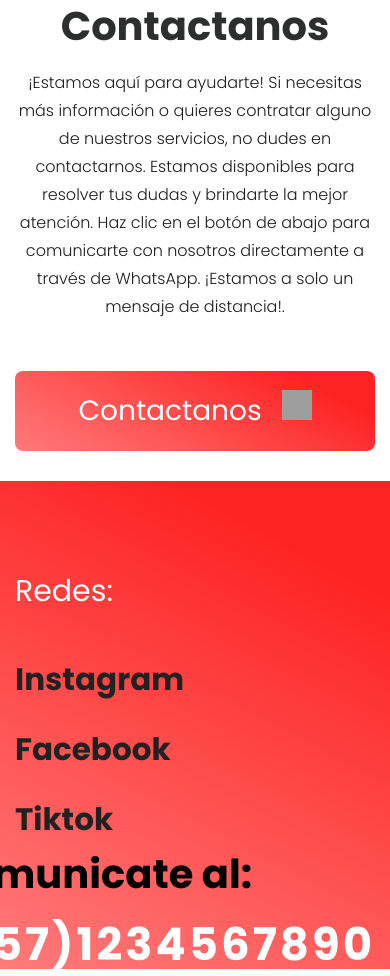
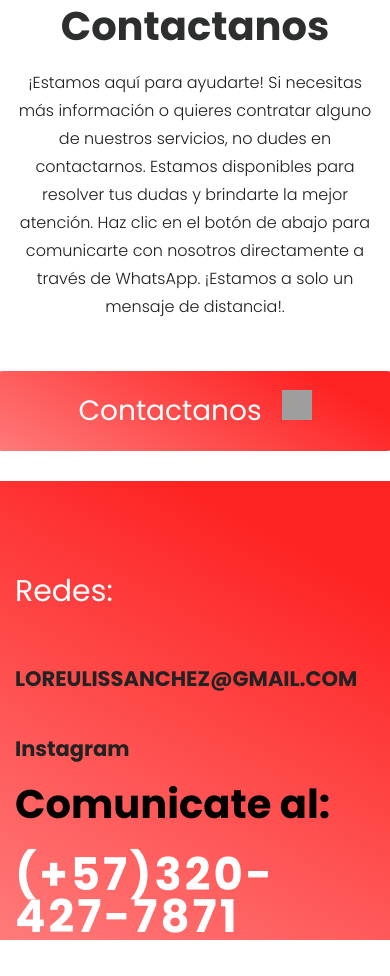
Before and after one commit to digitalpruu/Loream_stilo, a plain HTML site: page index.html in a window 390 px wide. Shown: the part 2215-3191 px from the top of the page. After the commit the page ends 3163 px from the top, so only its background shows below. Drawn offline with nearby package versions, Linux system fonts and the light colour scheme; grey boxes are pictures that could not be loaded.

Commit message:
Initial commit from script

```diff
--- a/css/responsive.css
+++ b/css/responsive.css
@@ -27,6 +27,9 @@
         flex-direction: column;
         text-align: center;
     }
+    .call_now2 span {
+        font-size: 21px;
+   }
 }
 
 @media only screen and (min-width: 769px) and (max-width: 1024px) {
--- a/index.html
+++ b/index.html
@@ -72,7 +72,7 @@
                               <h1>Loream'stilo</h1>
                               <span>Descubre el valor<br>
                               <strong class="land_bold">De la belleza</strong></span>
-                              <a href="#">Contactanos</a>
+                              <a href="https://wa.link/1ncquf">Contactanos</a>
                            </div>
                         </div>
                         <div class="col-xl-7 col-lg-7 col-md-7 col-sm-12">
@@ -124,7 +124,7 @@
                </div>
             </div>
             <div class="button-container">
-               <button class="primary-button">Contactanos<span></span></button>
+               <a href="https://wa.link/1ncquf"><button class="primary-button">Contactanos<span></span></button></a>
             </div>
          </div>
       </div>
@@ -137,15 +137,14 @@
                   <div class="col-md-6">
                      <div class="call_now2">
                         <h3>Redes:</h3>
-                        <span><a href="#">Instagram</a></span>
-                        <span><a href="#">Facebook</a></span>
-                        <span><a href="#">Tiktok</a></span>
+                        <span><a href="#">LOREULISSANCHEZ@GMAIL.COM</a></span>
+                        <span><a href="https://www.instagram.com/loream_stilo/">Instagram</a></span>
                      </div>
                   </div>
                   <div class="col-md-6">
                      <div class="call_now">
                         <h3>Comunicate al:</h3>
-                        <span>(+57)1234567890</span>
+                        <span>(+57)320-427-7871</span>
                      </div>
                   </div>
                </div>
```
